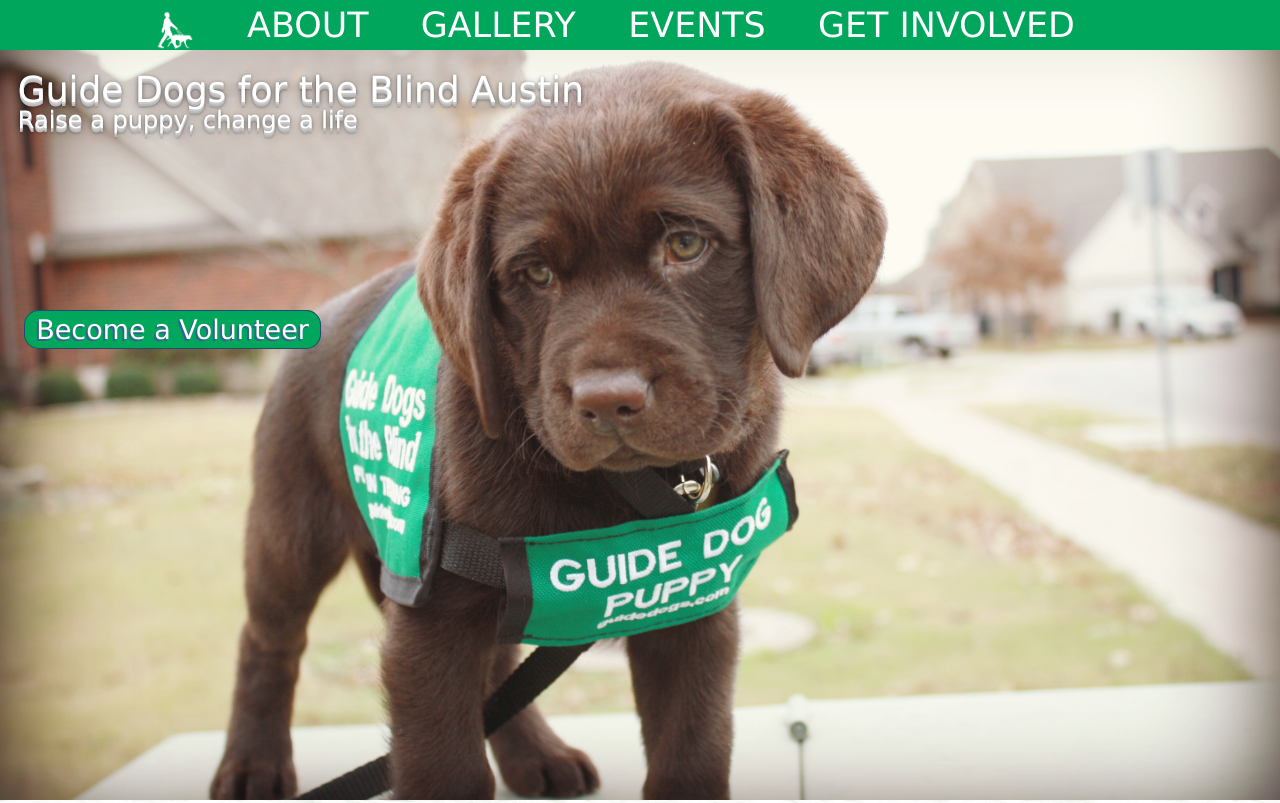
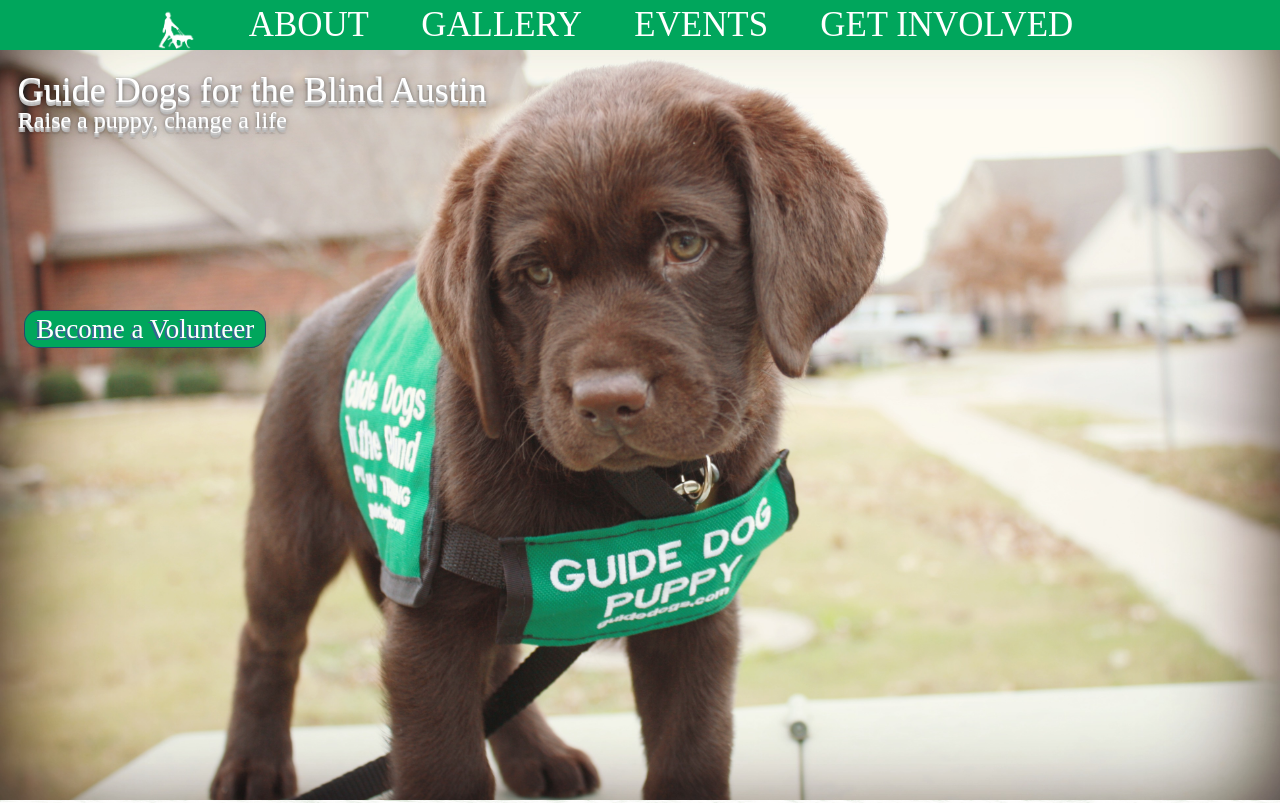
Before and after one commit to cshunger/AustinGuideDogs, a website: page app/index.html in a window 1280 px wide. Shown: the top 803 px of the page. Drawn offline with Linux system fonts and the light colour scheme; no server answers.

Commit message:
Update main.css

```diff
--- a/app/stylesheets/main.css
+++ b/app/stylesheets/main.css
@@ -31,7 +31,7 @@
 body {
   line-height: 1;
   background: #D8E3D3;
-  font-family: Verdana,sans-serif;
+  font-family: "Times New Roman", Times, serif;
   overflow-x: hidden;
 }
 
```
